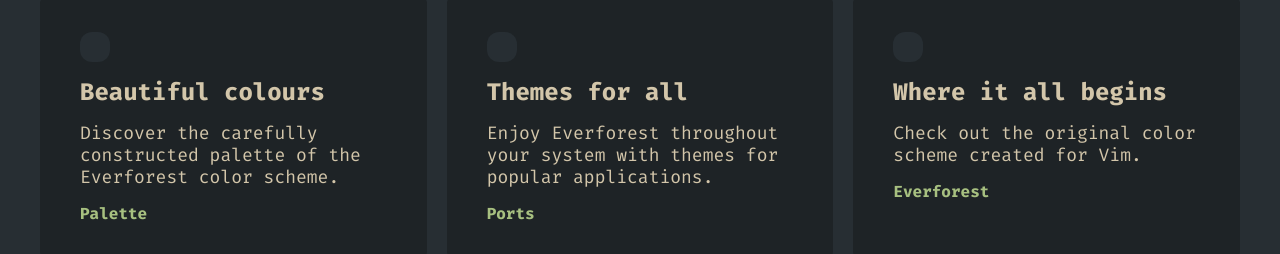
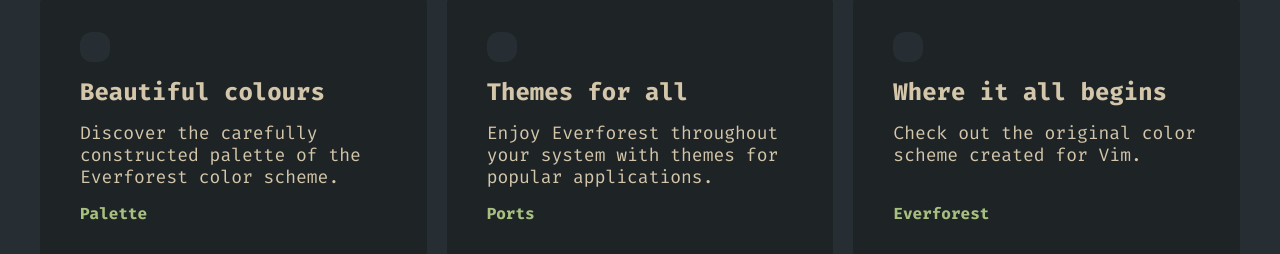
Before and after one commit to SirEthanator/Everforest-Web, a Next.js app: page / in a window 1280 px wide. Shown: the part 848-1102 px from the top of the page. Built offline with nearby package versions, Linux system fonts and the light colour scheme; a web font is replaced by a local one.

Commit message:
Cards: Force link to bottom

```diff
--- a/styles/global.css
+++ b/styles/global.css
@@ -167,7 +167,8 @@ body {
 .cardDesc {
   font-size: 18px;
   font-weight: normal;
-  margin: 0 0 16px 0;
+  margin: 0 0 auto 0;
+  padding-bottom: 16px;
 }
 
 .cardLink {
```
